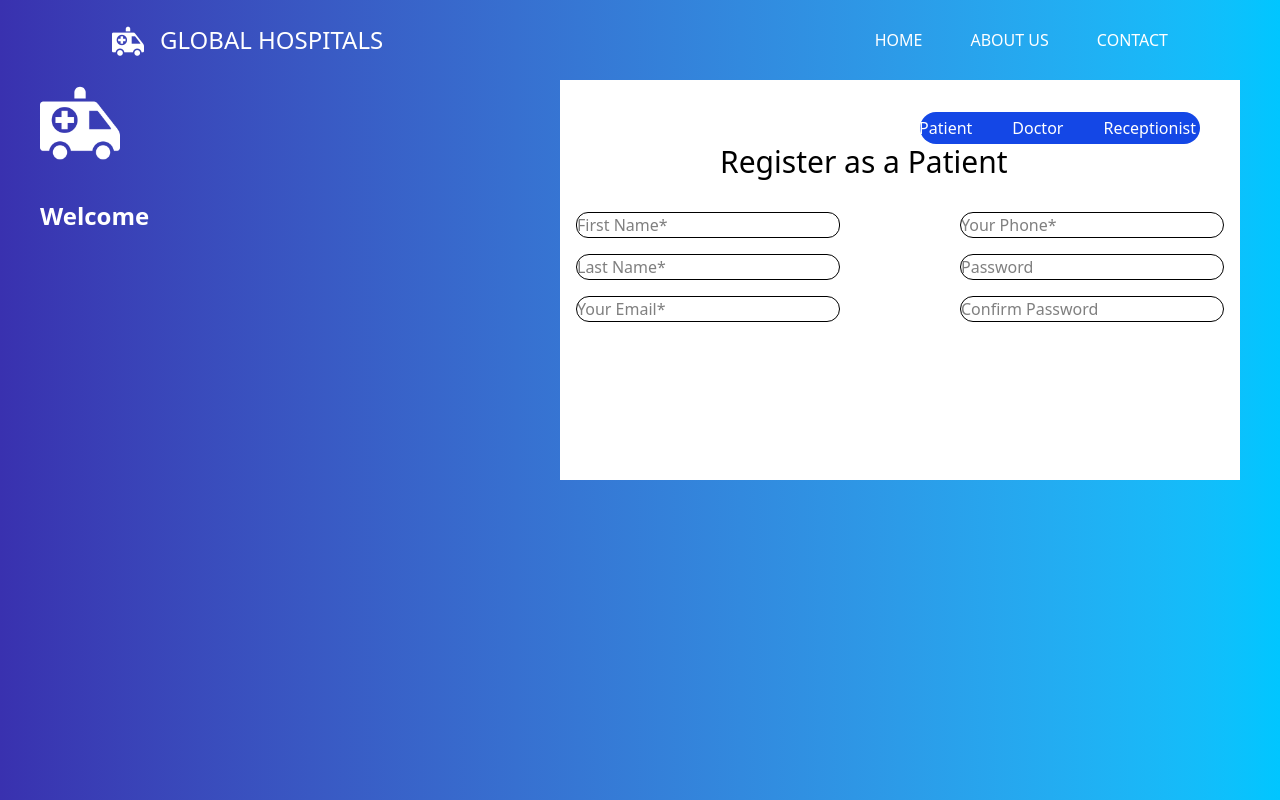
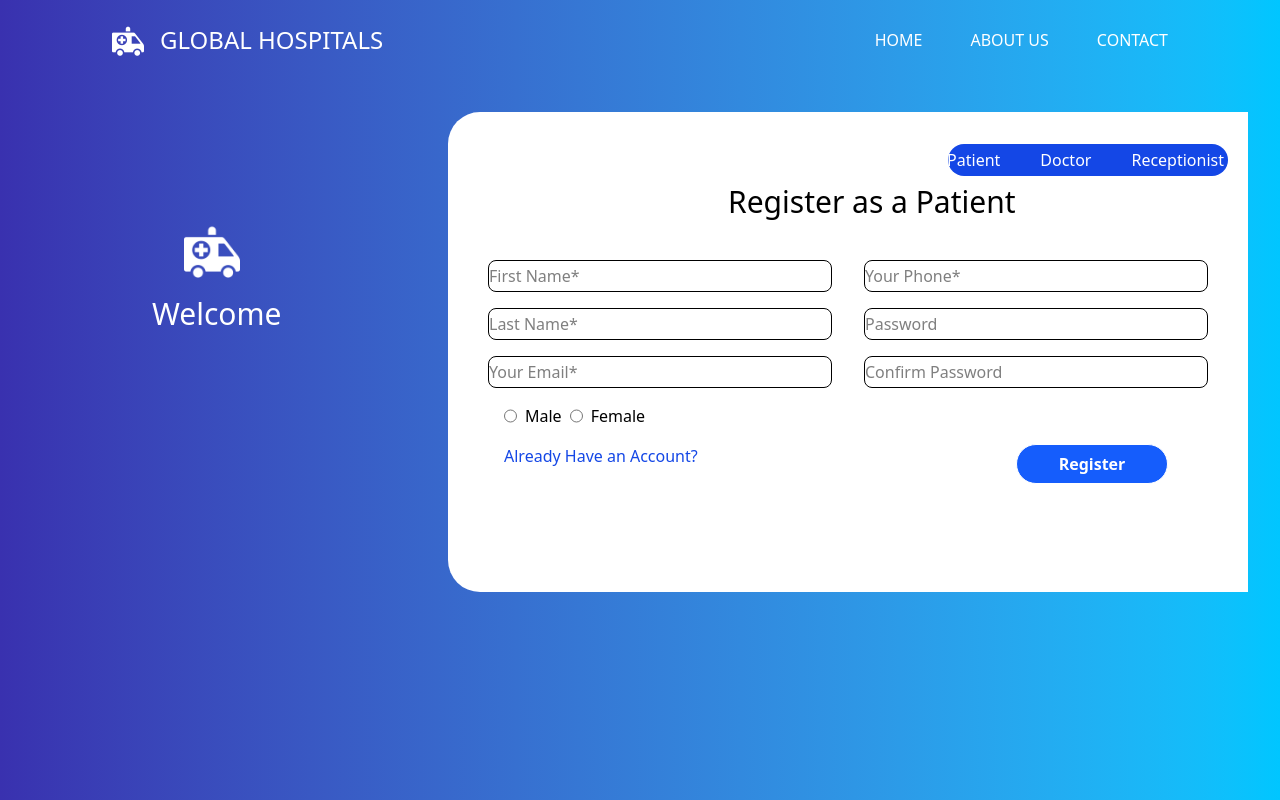
Before and after one commit to Minhalkh/Hospital-Management, a Next.js app: page / in a window 1280 px wide. Built offline with nearby package versions, Linux system fonts and the light colour scheme.

Commit message:
Button Updated

```diff
--- a/src/app/Components/registrationform.jsx
+++ b/src/app/Components/registrationform.jsx
@@ -3,36 +3,37 @@ import React from 'react'
 import Logo from '../../../public/assets/images/ambulance1.png'
 function registrationform() {
   return (
-    <div className='flex justify-between mx-10'>
-        <div className='flex flex-col gap-10'>
-        <Image src={Logo} alt='Logo' className='size-20'/>
-        <h1 className='text-white text-2xl font-bold'>Welcome</h1>
+    <div className='flex justify-between my-14 mx-8'>
+        <div className='flex flex-col gap-4 my-28 ml-30'>
+        <Image src={Logo} alt='Logo' className='size-14 ml-8 animate-bounce'/>
+        <h1 className='text-white text-3xl'>Welcome</h1>
         </div>
 
-        <div className='bg-white h-100 w-170'>
-          <div className='flex justify-end w-70 h-8 p-1 bg-blue-700 rounded-2xl text-white gap-10 mt-8 mx-90'>
+        <div className='bg-white h-120 w-200 rounded-l-4xl'>
+          <div className='flex justify-end w-70 h-8 p-1 bg-blue-700 rounded-2xl text-white gap-10 mt-8 ml-125'>
           <h1>Patient</h1>
           <h1>Doctor</h1>
           <h1>Receptionist</h1>
           </div>
           <div>
-            <h2 className='ml-40 text-3xl'>Register as a Patient</h2>
-            <form action="" className='grid grid-cols-2 gap-30 mx-4 my-8'>
+            <h2 className='ml-70 mt-2 text-3xl'>Register as a Patient</h2>
+            <form action="">
+              <div className='grid grid-cols-2 gap-8 mx-10 mt-10'>
               <div className='grid gap-4'>
               <input type="text"
               name='name'
               placeholder='First Name*'
-              className='rounded-xl border' />
+              className='rounded-lg border h-8' />
 
               <input type="text"
               name='name'
               placeholder='Last Name*'
-              className='rounded-full border' />
+              className='rounded-lg border h-8' />
 
               <input type="text"
               name='Email'
               placeholder='Your Email*'
-              className='rounded-full border'/>
+              className='rounded-lg border h-8'/>
               </div>
 
               <div className='grid gap-4'>
@@ -40,20 +41,33 @@ function registrationform() {
                 <input type="text"
                 name=''
                 placeholder='Your Phone*'
-                className='rounded-full border' />
+                className='rounded-lg border h-8' />
 
                 <input type="text"
                 name='Password'
                 placeholder='Password'
-                className='rounded-full border'/>
+                className='rounded-lg border h-8'/>
 
                 <input type="text"
                 name=''
                 placeholder='Confirm Password'
-                className='rounded-full border'/>
+                className='rounded-lg border h-8'/>
               </div>
-
+              </div>
             </form>
+            <div className='flex gap-2 ml-14 my-4'>
+              <input type="radio"
+              name="Gender" id=""
+              value="Male" />
+              <span>Male</span>
+              <input type="radio" name="Gender" id=""
+              value="Female" />
+              <span>Female</span>
+              </div>
+              <div className='ml-14 flex justify-between mx-20'>
+                <h1 className='text-blue-700'>Already Have an Account?</h1>
+                <button className='border h-10 w-38 bg-blue-600 text-white font-bold rounded-full'>Register</button>
+              </div>
           </div>
         </div>
     </div>
```
